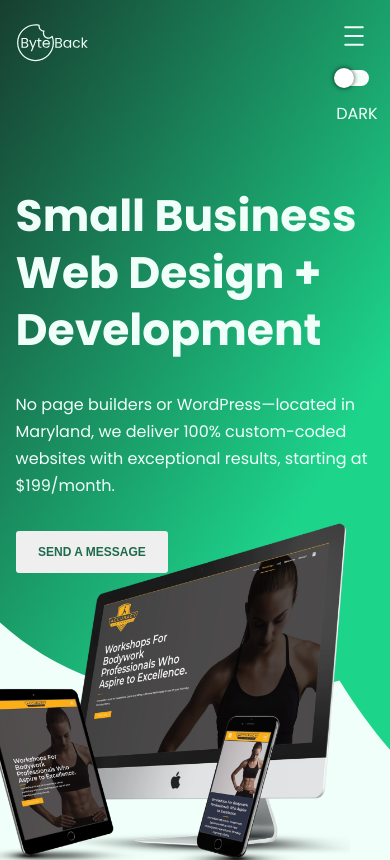
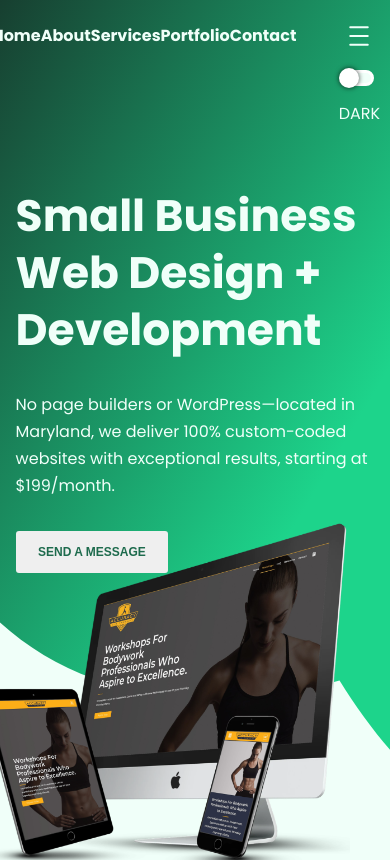
Before and after one commit to adinduokoro/Byte-Back-Digital-V2, a React (Create React App) app: page / in a window 390 px wide. Shown: the top 860 px of the page. Built offline with nearby package versions, Linux system fonts and the light colour scheme.

Commit message:
Update Navigation.module.css

```diff
--- a/src/components/navigation/Navigation.module.css
+++ b/src/components/navigation/Navigation.module.css
@@ -171,7 +171,7 @@
     gap: 3rem;
   }
 
-  .nav-buttons ul {
+  .nav-links {
     display: none;
     /* Start here with navigation menu */
   }
```
